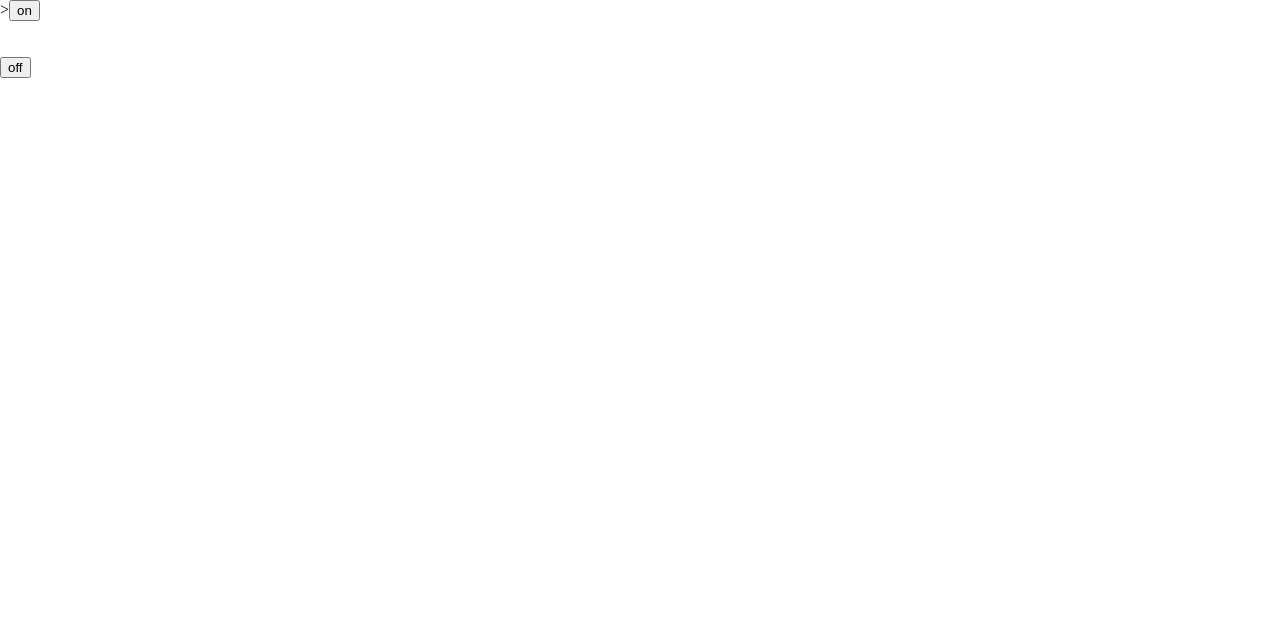
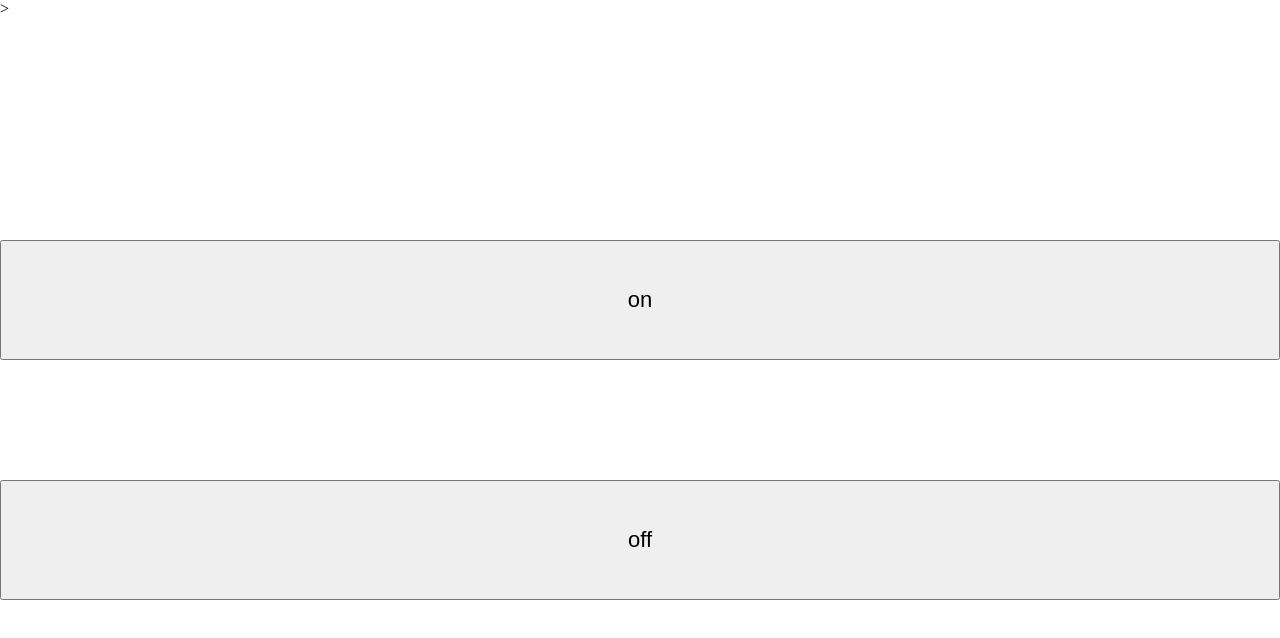
Before and after one commit to noenadies/vi, a plain HTML site: page index.html in a window 1280 px wide. Drawn offline with Linux system fonts and the light colour scheme.

Commit message:
Add files via upload

```diff
--- a/index.html
+++ b/index.html
@@ -1,3 +1,4 @@
+
 <!DOCTYPE html>
 <html>
 	<head>
@@ -6,10 +7,29 @@
 		<style>
 			body { margin: 0; }
 			canvas { width: 100%; height: 100% }
+
+      #idbton{
+        position: absolute;
+        top:30%;
+        left: 0%;
+        width: 100%;
+        height: 120px;
+        font-size: 22px;
+
+      }
+      #idbtof{
+        position: absolute;
+        top:60%;
+        left: 0%;
+        width: 100%;
+        height: 120px;
+        font-size: 22px;
+
+      }
 		</style>
 	</head>
-    <body>><button onclick="on1();">on</button> <br><br><br>
-        <button onclick="onf();">off</button>
+    <body>><button id="idbton" onclick="on1();">on</button> <br><br><br>
+        <button id="idbtof" onclick="onf();">off</button>
 
 <script src="https://www.gstatic.com/firebasejs/5.8.1/firebase.js"></script>
 <script>
```
